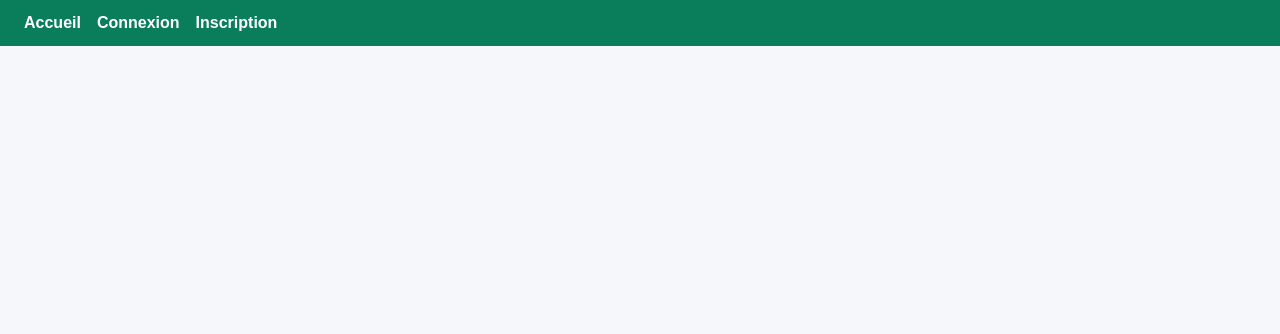
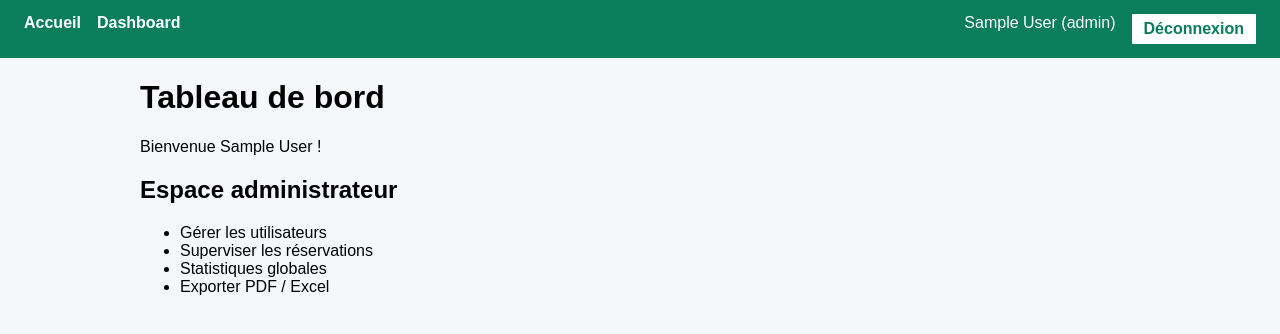
Before and after one commit to imaneaitabdennebi/rihla-morocco, a React app in the folder frontend/: page /dashboard in a window 1280 px wide. Shown: the top 334 px of the page. Built offline with nearby package versions, Linux system fonts and the light colour scheme; sample sign-in values are in the browser's storage; the HTML template or start-up script is replaced by a standard one.

Commit message:
Etape 4 : authentification, navbar dynamique, dashboard, route protegee

```diff
--- a/frontend/src/App.jsx
+++ b/frontend/src/App.jsx
@@ -1,8 +1,10 @@
 import { Routes, Route } from 'react-router-dom';
 import Navbar from './components/Navbar';
+import ProtectedRoute from './components/ProtectedRoute';
 import Home from './pages/Home';
 import Login from './pages/Login';
 import Register from './pages/Register';
+import Dashboard from './pages/Dashboard';
 
 export default function App() {
   return (
@@ -12,6 +14,14 @@ export default function App() {
         <Route path="/" element={<Home />} />
         <Route path="/login" element={<Login />} />
         <Route path="/register" element={<Register />} />
+        <Route
+          path="/dashboard"
+          element={
+            <ProtectedRoute>
+              <Dashboard />
+            </ProtectedRoute>
+          }
+        />
       </Routes>
     </>
   );
--- a/frontend/src/components/Navbar.jsx
+++ b/frontend/src/components/Navbar.jsx
@@ -1,11 +1,37 @@
-import { Link } from 'react-router-dom';
+import { Link, useNavigate } from 'react-router-dom';
+import { useAuth } from '../context/AuthContext';
 
 export default function Navbar() {
+  const { user, logout } = useAuth();
+  const navigate = useNavigate();
+
+  const handleLogout = () => {
+    logout();
+    navigate('/login');
+  };
+
   return (
     <nav className="navbar">
       <Link to="/">Accueil</Link>
-      <Link to="/login">Connexion</Link>
-      <Link to="/register">Inscription</Link>
+
+      {!user && (
+        <>
+          <Link to="/login">Connexion</Link>
+          <Link to="/register">Inscription</Link>
+        </>
+      )}
+
+      {user && (
+        <>
+          <Link to="/dashboard">Dashboard</Link>
+          <span className="navbar-user">
+            {user.name} ({user.role})
+          </span>
+          <button className="logout-btn" onClick={handleLogout}>
+            Déconnexion
+          </button>
+        </>
+      )}
     </nav>
   );
 }
--- /dev/null
+++ b/frontend/src/components/ProtectedRoute.jsx
@@ -0,0 +1,16 @@
+import { Navigate } from 'react-router-dom';
+import { useAuth } from '../context/AuthContext';
+
+export default function ProtectedRoute({ children, roles }) {
+  const { user } = useAuth();
+
+  if (!user) {
+    return <Navigate to="/login" replace />;
+  }
+
+  if (roles && !roles.includes(user.role)) {
+    return <Navigate to="/dashboard" replace />;
+  }
+
+  return children;
+}
--- /dev/null
+++ b/frontend/src/context/AuthContext.jsx
@@ -0,0 +1,30 @@
+import { createContext, useContext, useState } from 'react';
+
+const AuthContext = createContext(null);
+
+export function AuthProvider({ children }) {
+  const [user, setUser] = useState(() => {
+    const saved = localStorage.getItem('user');
+    return saved ? JSON.parse(saved) : null;
+  });
+
+  const login = (userData) => {
+    setUser(userData);
+    localStorage.setItem('user', JSON.stringify(userData));
+  };
+
+  const logout = () => {
+    setUser(null);
+    localStorage.removeItem('user');
+  };
+
+  return (
+    <AuthContext.Provider value={{ user, login, logout }}>
+      {children}
+    </AuthContext.Provider>
+  );
+}
+
+export function useAuth() {
+  return useContext(AuthContext);
+}
--- a/frontend/src/index.css
+++ b/frontend/src/index.css
@@ -12,3 +12,5 @@ button { background: #0a7d5a; color: white; border: none; cursor: pointer; }
 .card h3 { margin-top: 0; }
 .pagination { display: flex; align-items: center; gap: 12px; margin-top: 20px; }
 button:disabled { background: #aaa; cursor: not-allowed; }
+.navbar-user { color: white; margin-left: auto; }
+.logout-btn { background: white; color: #0a7d5a; font-weight: bold; padding: 6px 12px; }
--- a/frontend/src/main.jsx
+++ b/frontend/src/main.jsx
@@ -2,12 +2,15 @@ import { StrictMode } from 'react';
 import { createRoot } from 'react-dom/client';
 import { BrowserRouter } from 'react-router-dom';
 import App from './App.jsx';
+import { AuthProvider } from './context/AuthContext.jsx';
 import './index.css';
 
 createRoot(document.getElementById('root')).render(
   <StrictMode>
     <BrowserRouter>
-      <App />
+      <AuthProvider>
+        <App />
+      </AuthProvider>
     </BrowserRouter>
   </StrictMode>
 );
--- /dev/null
+++ b/frontend/src/pages/Dashboard.jsx
@@ -0,0 +1,47 @@
+import { useAuth } from '../context/AuthContext';
+
+export default function Dashboard() {
+  const { user } = useAuth();
+
+  return (
+    <div className="container">
+      <h1>Tableau de bord</h1>
+      <p>Bienvenue {user.name} !</p>
+
+      {user.role === 'tourist' && (
+        <div>
+          <h2>Espace touriste</h2>
+          <ul>
+            <li>Mes réservations</li>
+            <li>Mes avis</li>
+            <li>Mes notifications</li>
+          </ul>
+        </div>
+      )}
+
+      {user.role === 'guide' && (
+        <div>
+          <h2>Espace guide</h2>
+          <ul>
+            <li>Mon profil</li>
+            <li>Mes circuits</li>
+            <li>Réservations reçues</li>
+            <li>Mes statistiques</li>
+          </ul>
+        </div>
+      )}
+
+      {user.role === 'admin' && (
+        <div>
+          <h2>Espace administrateur</h2>
+          <ul>
+            <li>Gérer les utilisateurs</li>
+            <li>Superviser les réservations</li>
+            <li>Statistiques globales</li>
+            <li>Exporter PDF / Excel</li>
+          </ul>
+        </div>
+      )}
+    </div>
+  );
+}
--- a/frontend/src/pages/Login.jsx
+++ b/frontend/src/pages/Login.jsx
@@ -1,10 +1,47 @@
+import { useState } from 'react';
+import { useNavigate } from 'react-router-dom';
+import { useAuth } from '../context/AuthContext';
+
 export default function Login() {
+  const [email, setEmail] = useState('');
+  const [password, setPassword] = useState('');
+  const [error, setError] = useState('');
+  const { login } = useAuth();
+  const navigate = useNavigate();
+
+  const handleSubmit = (e) => {
+    e.preventDefault();
+
+    if (!email || !password) {
+      setError('Veuillez remplir tous les champs.');
+      return;
+    }
+
+    let role = 'tourist';
+    if (email.includes('admin')) role = 'admin';
+    else if (email.includes('guide')) role = 'guide';
+
+    login({ name: email.split('@')[0], email, role });
+    navigate('/');
+  };
+
   return (
     <div className="container">
       <h1>Connexion</h1>
-      <form>
-        <input type="email" placeholder="Email" />
-        <input type="password" placeholder="Mot de passe" />
+      <form onSubmit={handleSubmit}>
+        <input
+          type="email"
+          placeholder="Email"
+          value={email}
+          onChange={(e) => setEmail(e.target.value)}
+        />
+        <input
+          type="password"
+          placeholder="Mot de passe"
+          value={password}
+          onChange={(e) => setPassword(e.target.value)}
+        />
+        {error && <p style={{ color: 'red' }}>{error}</p>}
         <button type="submit">Se connecter</button>
       </form>
     </div>
```
